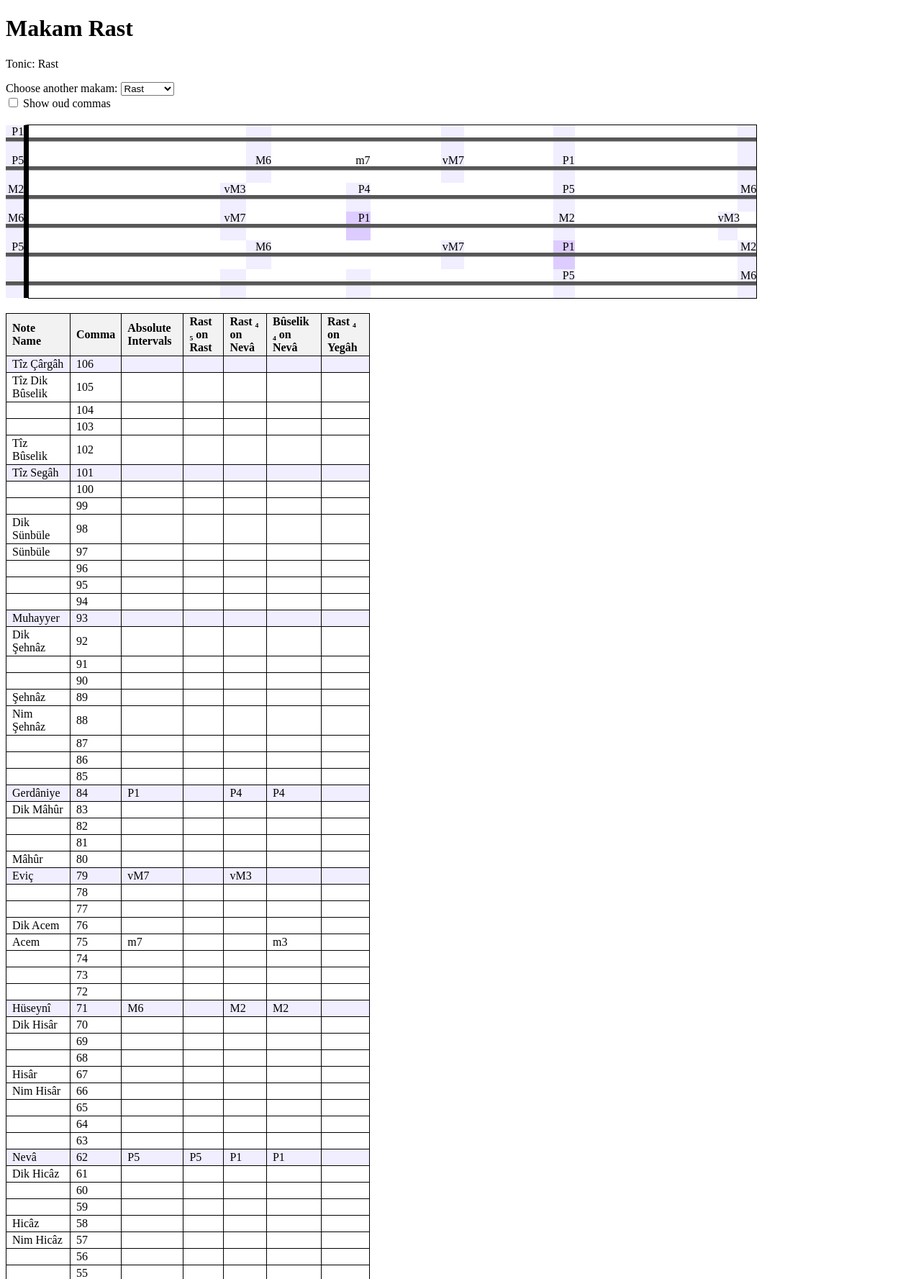
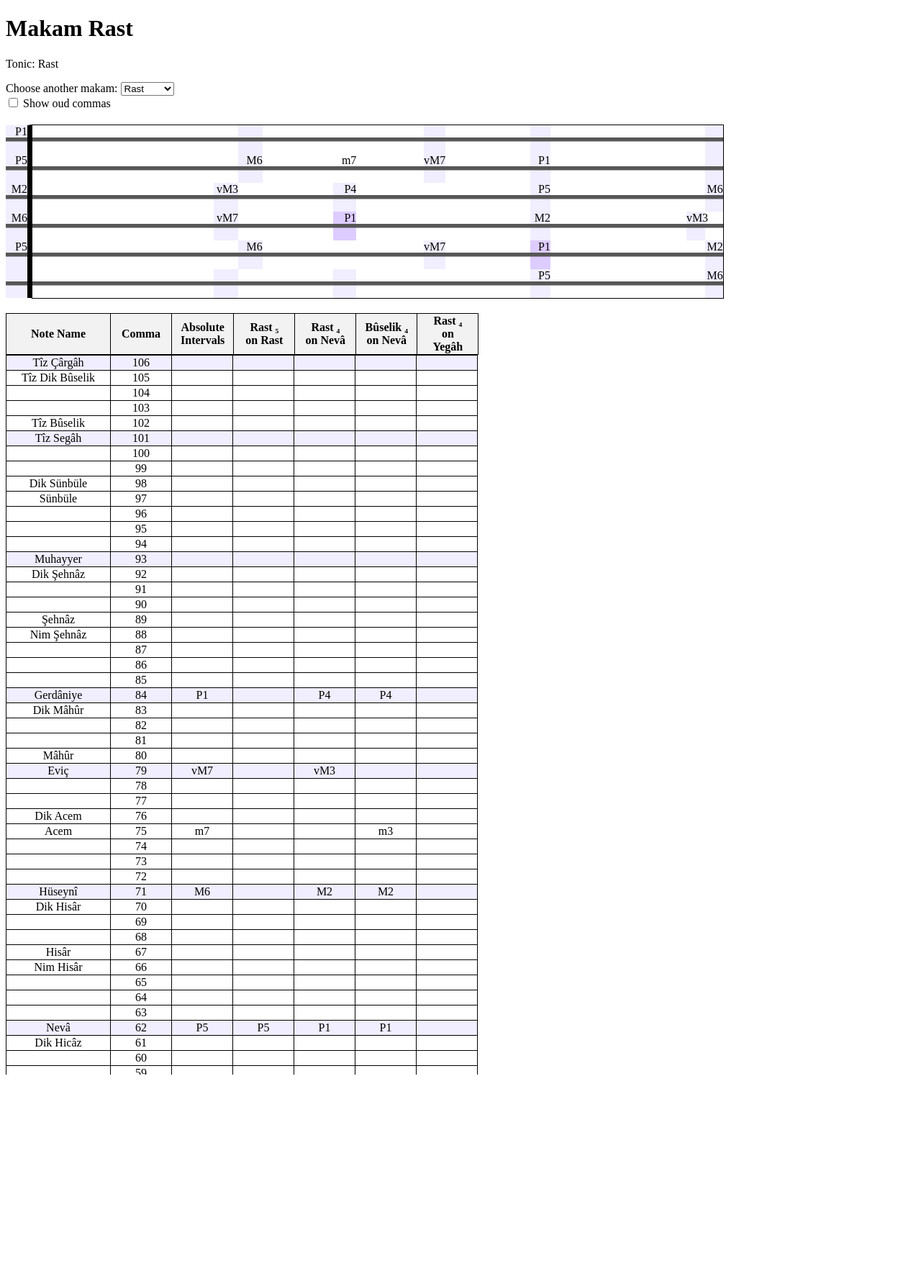
Before and after one commit to dodecaphonix/turkish_makam_study, a Flask app: page / in a window 1280 px wide. Shown: the top 1777 px of the page at 72% size. Run offline with Flask 3, Linux system fonts and the light colour scheme; lists and menus that the app fills with data are empty.

Commit message:
Fine tune UI, keep elements from resizing, make notes scrollable

```diff
--- a/templates/index.html
+++ b/templates/index.html
@@ -3,35 +3,48 @@
 <head>
     <title>Makam Study</title>
     <style>
+        .note-container {
+            max-height: 1000px;
+            overflow-y: auto;
+            width: max-content;
+        }
         table {
-            width: 40%;
             border-collapse: collapse;
         }
         th, td {
+            width: 60px;
+            min-width: 60px;
             border: 1px solid black;
-            padding: 2px 8px;
-            text-align: left;
+            padding: 1px 12px;
+            text-align: center;
         }
         th {
             background-color: #f2f2f2;
         }
+
         form {
             padding-bottom: 20px;
         }
+
         .oud_container {
+          padding-bottom: 20px;
+          width: 1000px;
+        }
+        .oud_fingerboard_container {
           display: grid;
           grid-template-columns:{% for i in g.oud_note_widths %} {{ i }}%{% endfor %};
-          width: 80%;
+          width: 96%;
           border: 1px solid black;
         }
         .oud_open_string_container {
           display: grid;
+          float: left;
           grid-template-columns: auto;
-          width: 2%;
+          width: 3%;
           border-top: 1px solid white;
           border-right: 6px solid black;
         }
-        .oud_container > div, .oud_open_string_container > div {
+        .oud_fingerboard_container > div, .oud_open_string_container > div {
           height: 40px;
           text-align: right;
           background-image: url({{ url_for('static', filename='img/oud_string_gray.png') }});
@@ -55,16 +68,15 @@
       <input type="checkbox" id="show_oud_commas" name="show_oud_commas" value="true" onchange='this.form.submit();' {% if g.show_oud_commas %} checked="checked" {% endif %}; >
       <label for="show_oud_commas">Show oud commas</label>
     </form>
-
-    <div style="padding-bottom: 20px;">
-        <div class="oud_open_string_container" style="float: left;">
+    <div class="oud_container">
+        <div class="oud_open_string_container">
             {% for string in g.oud_tuning %}
             <div style="background-color:{% if g.note_names[string] == g.makam_data['tonic'] %} #ddccff {% elif string % 53 in g.fundamental_pitch_commas %} #f0eeff {% endif %};" >
                 {{ g.makam_data["absolute_intervals"][string] }}
             </div>
             {% endfor %}
         </div>
-            <div class="oud_container">
+            <div class="oud_fingerboard_container">
             {% for string in g.oud_tuning %}
             {% for i in range(string+1, string+1+31) %}
             <div style="background-color:{% if g.note_names[i] == g.makam_data['tonic'] %} #ddccff {% elif i % 53 in g.fundamental_pitch_commas %} #f0eeff {% endif %};" >
@@ -77,7 +89,7 @@
     <table>
         <thead>
             <tr>
-                <th>Note Name</th>
+                <th style="width:120px;" >Note Name</th>
                 <th>Comma</th>
                 <th>Absolute Intervals</th>
                 {% for jins in g.makam_data["ajnas"] %}
@@ -85,10 +97,13 @@
                 {% endfor %}
             </tr>
         </thead>
+    </table>
+    <div class="note-container">
+        <table>
             <tbody>
                 {% for i in range(g.total_commas, -1, -1) %}
                 <tr style="background-color:{% if g.note_names[i] == g.makam_data['tonic'] %} #ddccff {% elif i % 53 in g.fundamental_pitch_commas %} #f0eeff {% endif %};" >
-                <td>{{ g.note_names[i] }}</td>
+                    <td style="width:120px;" >{{ g.note_names[i] }}</td>
                     <td>{{ i }}</td>
                     <td>{{ g.makam_data["absolute_intervals"][i] }}</td>
                     {% for jins in g.makam_data["ajnas"] %}
@@ -98,5 +113,6 @@
                 {% endfor %}
             </tbody>
         </table>
+    </div>
 </body>
 </html>
```
Lines whose indentation alone changed are shown as unchanged.
